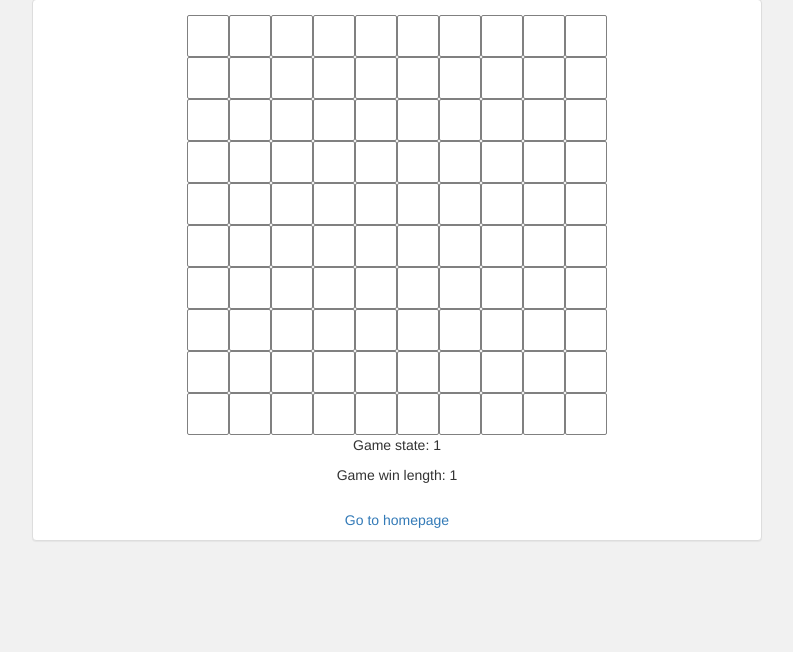
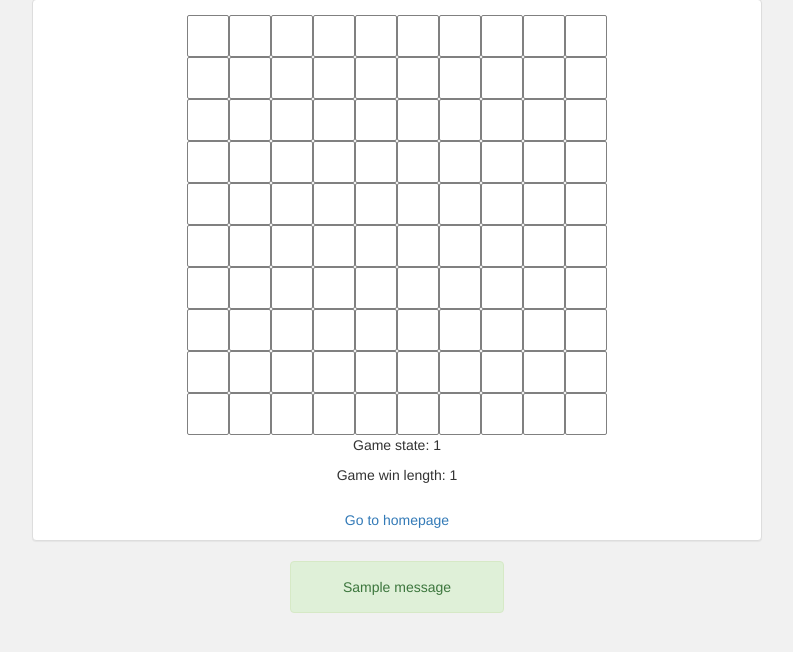
Before and after one commit to Badzyo/tic-tac-toe, a Flask app: page /game/1 in a window 1280 px wide. Shown: the part 91-743 px from the top of the page, without its empty margins (243-1036 px from the left). Run offline with Flask 2, Linux system fonts and the light colour scheme; a user stored in the database is signed in; tables that the repository leaves empty hold one stand-in row (values such as "Sample post"); one stand-in notice (Sample message) is shown; some libraries are stand-ins or nearby versions.

Commit message:
Flash messages in the base template

```diff
--- a/app/decorators.py
+++ b/app/decorators.py
@@ -1,6 +1,6 @@
 from functools import wraps
 from flask_login import current_user
-from flask import redirect, url_for
+from flask import redirect, url_for, flash
 
 
 def not_in_game(func):
@@ -25,6 +25,7 @@ def not_in_game(func):
                     return func(*args, **kwargs)
             except KeyError:
                 pass
+            flash('You can not go away, while you are in game. Press "Flee" if you want to end the game')
             return redirect(url_for('show_game', game_id=game.id))
         else:
             return func(*args, **kwargs)
--- a/app/templates/base.html
+++ b/app/templates/base.html
@@ -1,3 +1,4 @@
+{% from "macros/macros.html" import render_messages %}
 <!DOCTYPE html>
 <html>
 <head>
@@ -8,13 +9,24 @@
 
     <link rel="stylesheet" type="text/css" href="/static/css/style.css">
     <link rel="stylesheet" type="text/css" href="http://bootswatch.com/paper/bootstrap.min.css">
-    {% block js %}
-    {% endblock %}
+{% block bootstrap_js %}
+    <script src="https://code.jquery.com/jquery-2.2.4.min.js"
+            integrity="sha256-BbhdlvQf/xTY9gja0Dq3HiwQF8LaCRTXxZKRutelT44="
+            crossorigin="anonymous">
+    </script>
+    <script src="https://maxcdn.bootstrapcdn.com/bootstrap/3.3.6/js/bootstrap.min.js"
+            integrity="sha384-0mSbJDEHialfmuBBQP6A4Qrprq5OVfW37PRR3j5ELqxss1yVqOtnepnHVP9aJ7xS"
+            crossorigin="anonymous">
+    </script>
+{%  endblock %}
 </head>
 <body class="body-back-color">
 
     <div class="container">
         {% block content %} {% endblock %}
+        <div class="main-block row col-lg-4 col-lg-offset-4 col-md-6 col-md-offset-3 col-xs-12">
+            {{ render_messages() }}
+        </div>
     </div>
 
 </body>
--- a/app/templates/macros/macros.html
+++ b/app/templates/macros/macros.html
@@ -81,3 +81,23 @@
     {% endfor %}
     </div>
 {% endmacro %}
+
+
+{# Render flash messages #}
+{% macro render_messages() %}
+    {% with messages = get_flashed_messages(with_categories=true) %}
+    <div class="messages">
+        {% if messages %}
+            {% for category, message in messages %}
+                {% if category == 'message' %}
+                  <div class="alert alert-warning" role="alert">
+                {% else %}
+                  <div class="alert alert-{{ category }}" role="alert">
+                {% endif %}
+                  {{ message }}
+                </div>
+            {% endfor %}
+        {% endif %}
+    </div>
+    {% endwith %}
+{% endmacro %}
--- a/app/views.py
+++ b/app/views.py
@@ -1,5 +1,5 @@
 import random
-from flask import render_template, redirect, url_for, request
+from flask import render_template, redirect, flash, url_for, request
 from flask_login import login_user, logout_user, current_user, login_required
 from app import app, db, login_manager, forms
 from app.models import User, Game, GameUser, GameMove
@@ -29,6 +29,7 @@ def login():
         if user:
             login_user(user)
             return redirect(url_for('index'))
+        flash('Can not find this combination of username and password')
 
     return render_template('login.html', login_form=form)
 
@@ -54,6 +55,7 @@ def register():
 
     # Redirect to homepage, if user is successfully authenticated
     if current_user.is_authenticated:
+        flash('Welcome to the Tic-Tac-Toe!')
         return redirect(url_for('index'))
 
     return render_template('register.html', register_form=form)
@@ -92,7 +94,7 @@ def join_game(game_id):
 
     # redirect back to the game if it's full
     if len(players) != 1:
-        # TODO: Notify user
+        flash('Current game is already in progress')
         return redirect(url_for('show_game', game_id=game_id))
 
     # check available player position in game
@@ -114,7 +116,7 @@ def flee_game():
 
     # if there is no game to flee, redirect to homepage
     if not game:
-        # TODO: Notify user
+        flash('There is no game to flee')
         redirect(url_for('index'))
 
     game.state = Game.game_state['finished']
```
Also changed, not shown: app/templates/index.html (+0 -11 lines).
